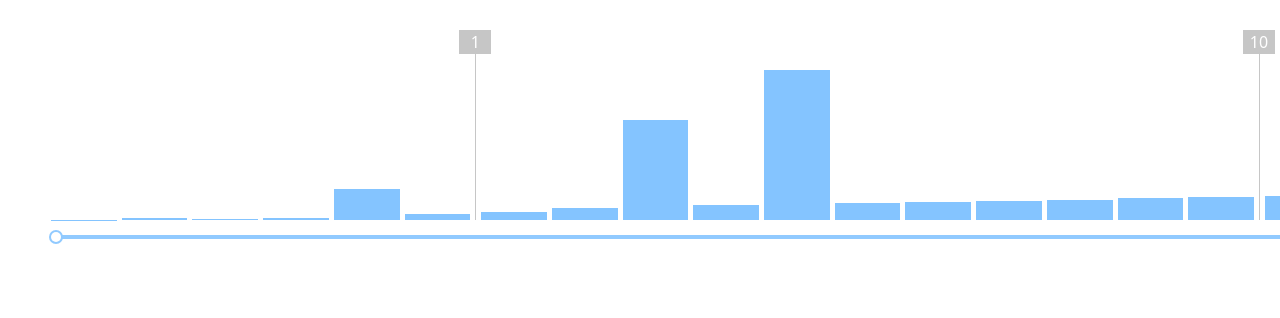
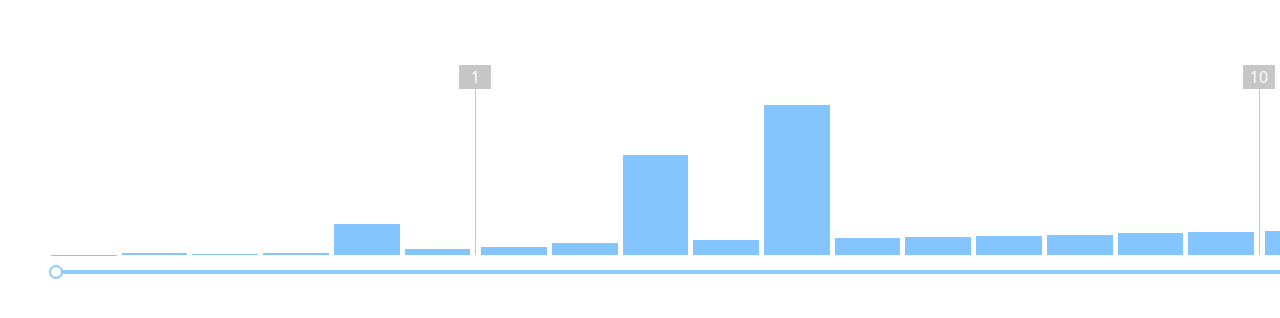
Before and after one commit to picus23/any-web-components, a Next.js app: page /graph in a window 1280 px wide. Shown: the top 318 px of the page. Built offline with nearby package versions, Linux system fonts and the light colour scheme.

Commit message:
установил высоту фильтра

```diff
--- a/components/filter/FilterField.tsx
+++ b/components/filter/FilterField.tsx
@@ -51,7 +51,7 @@ const FilterField: FC<FilterFieldProps> = ({ links, title, onClick, imgUrl, isAc
 
 
             // isActive && !!links && !!links.length &&
-            links && !!links.length && <ol className="list-unstyled ms-4" style={{ height: isActive ? links.length * 22 : 0, transition: 'all .3s', overflow: 'hidden' }}>
+            links && !!links.length && <ol className="list-unstyled ms-4" style={{ height: isActive ? links.length * 25 : 0, transition: 'all .3s', overflow: 'hidden' }}>
 
                 {
 
--- a/components/graph/Graph.tsx
+++ b/components/graph/Graph.tsx
@@ -52,7 +52,7 @@ const Graph: FC<GraphProps> = ({
     let last = getCurrentDelimitr(Number(Object.keys(data)[0].substring(1)))
 
     return <>
-        <div className="d-flex justify-content-between align-items-end graph-wrapper" style={{columnGap: 5}}>
+        <div className="d-flex justify-content-between align-items-end graph-wrapper" style={{columnGap: 5, marginTop: 35}}>
             {
                 Object.keys(data).map((value, index) => {
                     const count = data[value]
--- a/components/varibles.ts
+++ b/components/varibles.ts
@@ -1,7 +1,8 @@
 
 
+export const filterHeight = 300
+export const filterWindowHeight = 410
 
-export const filterHeight = 480
 export const markerWrapperHeight = 220
 export const defaultDialogWidth = 500
 export const tableImageHeight = 128
```
